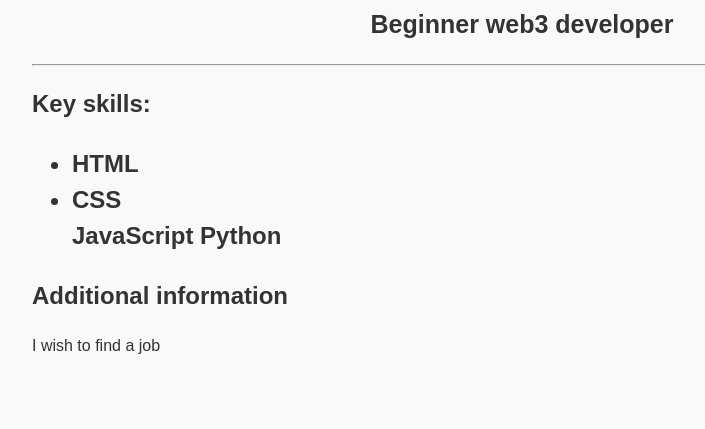
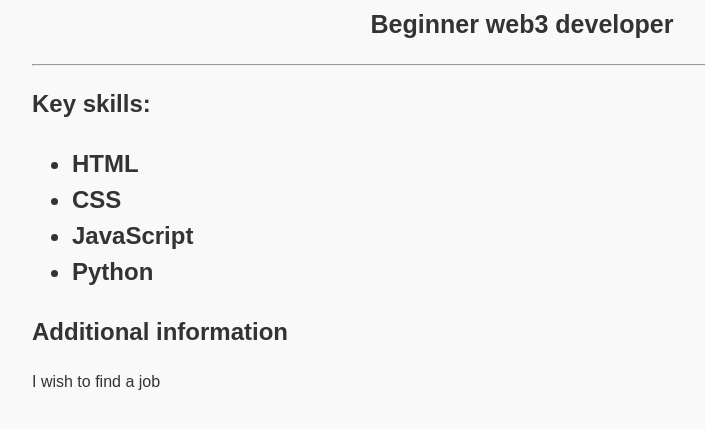
Before and after one commit to 013lucky66/013lucky.github.io, a plain HTML site: page index.html in a window 1280 px wide. Shown: the part 93-522 px from the top of the page, without its empty margins (118-823 px from the left). Drawn offline with Linux system fonts and the light colour scheme.

Commit message:
Update index.html

```diff
--- a/index.html
+++ b/index.html
@@ -16,8 +16,8 @@
             <ul>
                 <li>HTML</li>
                 <li>CSS</li>
-                JavaScript
-                Python
+                <li>JavaScript</li>
+                <li>Python</li>
             </ul>
         </h2>
     </section>
```
